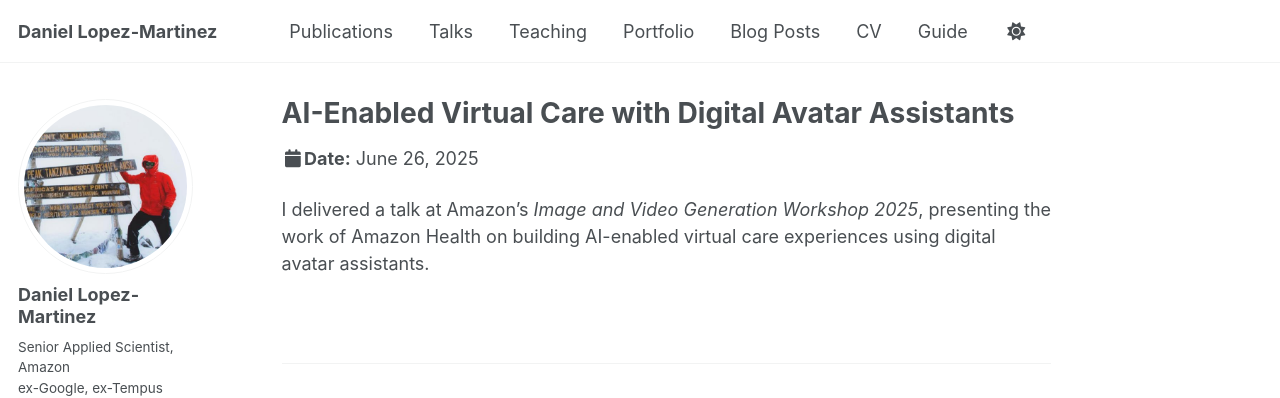
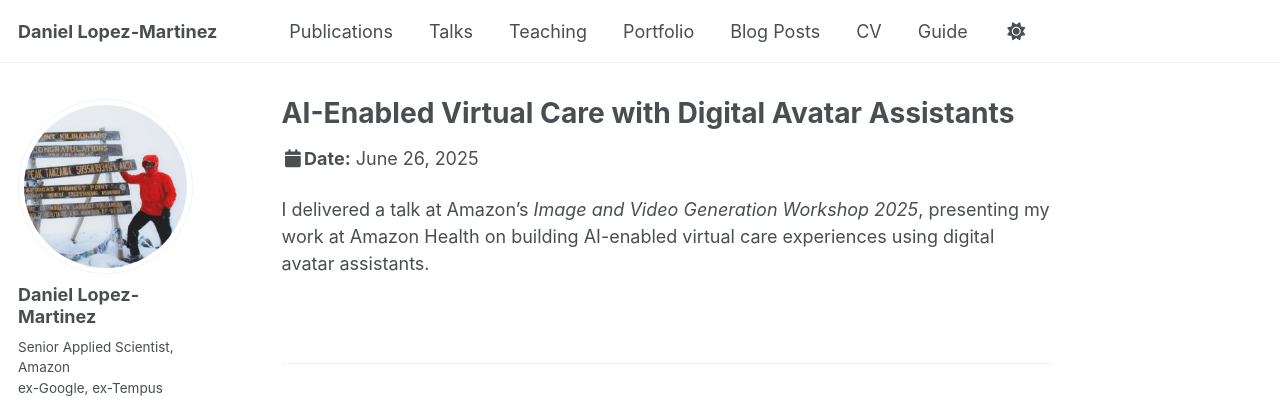
Before and after one commit to daniel-lopezmartinez/daniel-lopezmartinez.github.io, a Jekyll site: the page built from _talks/2025-06-26-amazon-image-video-gen.md, in a window 1280 px wide and 964 px high. Shown: the top 398 px of the window. Built offline with Jekyll 4.4.1, drawn with Linux system fonts in a browser that asks for light colours; some web fonts are replaced; a script that is not in the unit is left out.

Commit message:
rephrasing

```diff
--- a/_talks/2025-06-26-amazon-image-video-gen.md
+++ b/_talks/2025-06-26-amazon-image-video-gen.md
@@ -8,4 +8,4 @@ date: 2025-06-26
 location: "Seattle, WA, USA"
 ---
 
-I delivered a talk at Amazon’s _Image and Video Generation Workshop 2025_, presenting the work of Amazon Health on building AI-enabled virtual care experiences using digital avatar assistants.
+I delivered a talk at Amazon’s _Image and Video Generation Workshop 2025_, presenting my work at Amazon Health on building AI-enabled virtual care experiences using digital avatar assistants.
```
